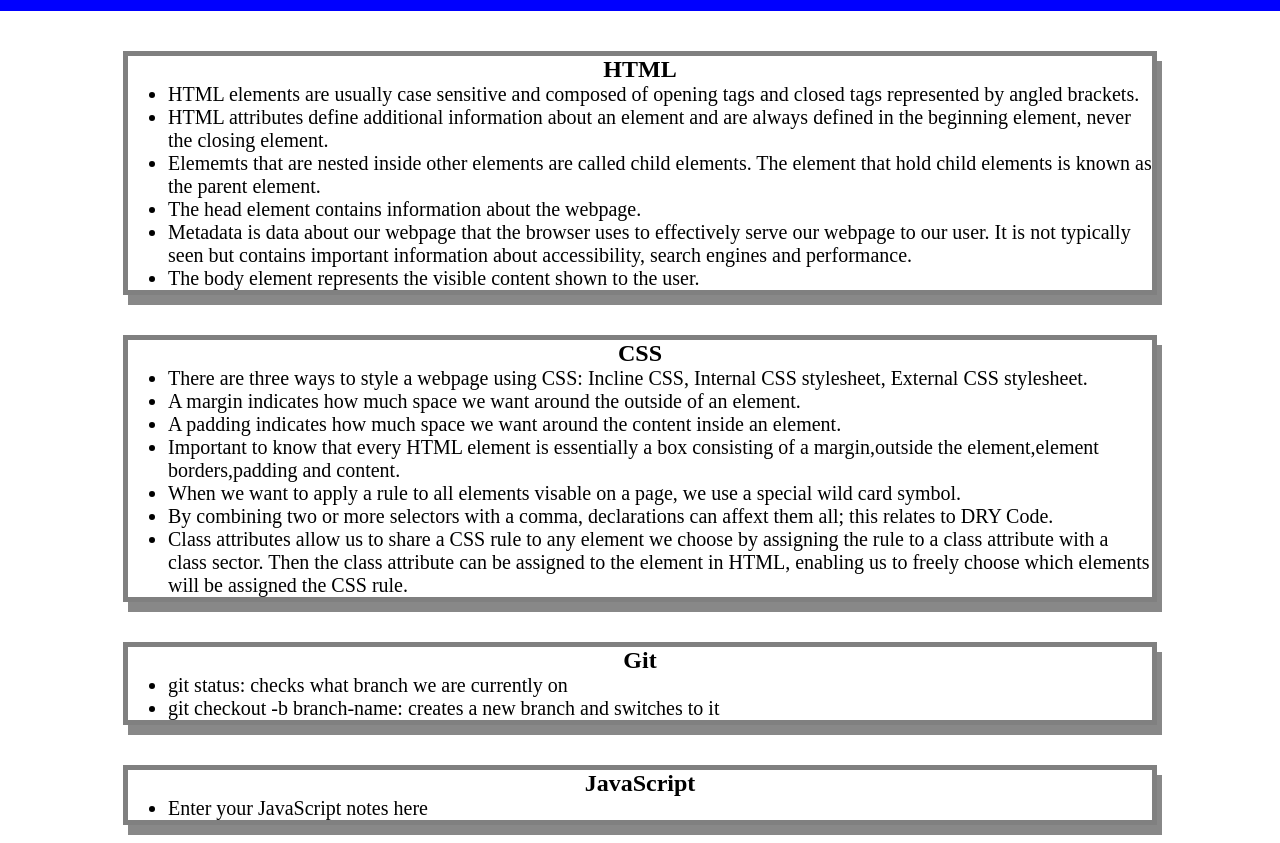
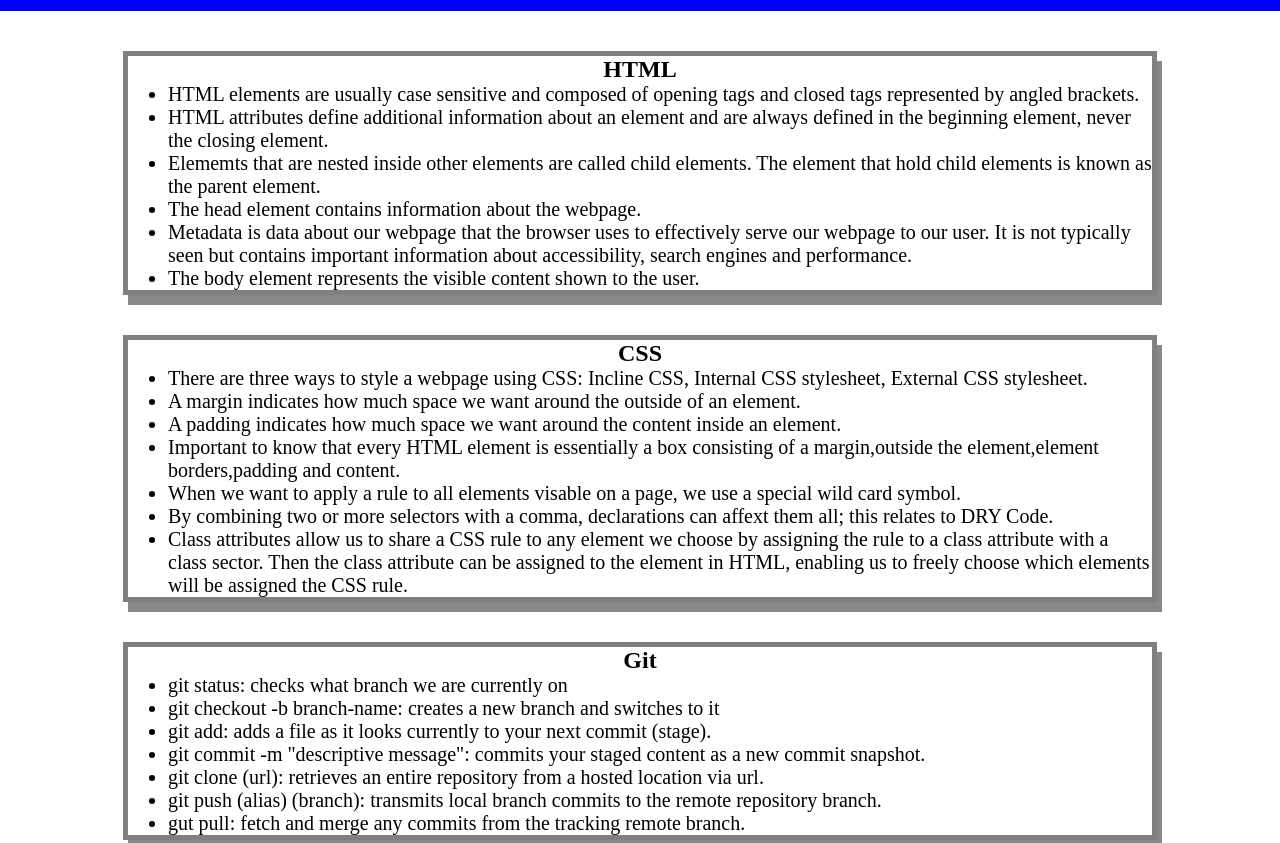
Before and after one commit to Iqrafayaz/prework-study-guide, a plain HTML site: page prework-study-guide/index.html in a window 1280 px wide. Shown: the part 109-952 px from the top of the page. Drawn offline with Linux system fonts and the light colour scheme.

Commit message:
add info on git

```diff
--- a/prework-study-guide/index.html
+++ b/prework-study-guide/index.html
@@ -38,6 +38,11 @@
         <ul>
           <li>git status: checks what branch we are currently on</li>
           <li>git checkout -b branch-name: creates a new branch and switches to it</li>
+          <li>git add: adds a file as it looks currently to your next commit (stage).</li>
+          <li>git commit -m "descriptive message": commits your staged content as a new commit snapshot.</li>
+          <li>git clone (url): retrieves an entire repository from a hosted location via url.</li>
+          <li>git push (alias) (branch): transmits local branch commits to the remote repository branch.</li>
+          <li>gut pull: fetch and merge any commits from the tracking remote branch.</li>
         </ul>
       </section>
       <section class="card" id="javascript-selection"> <h2>JavaScript</h2>
```
